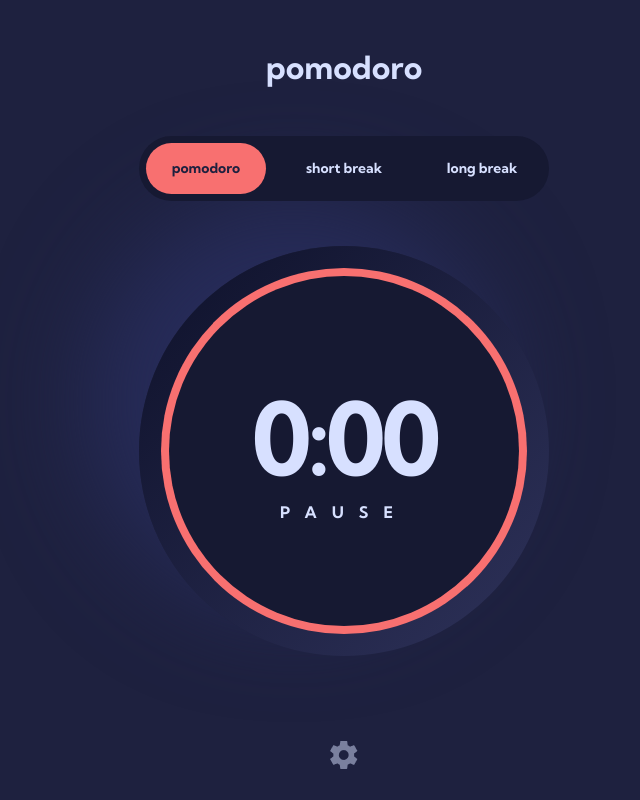
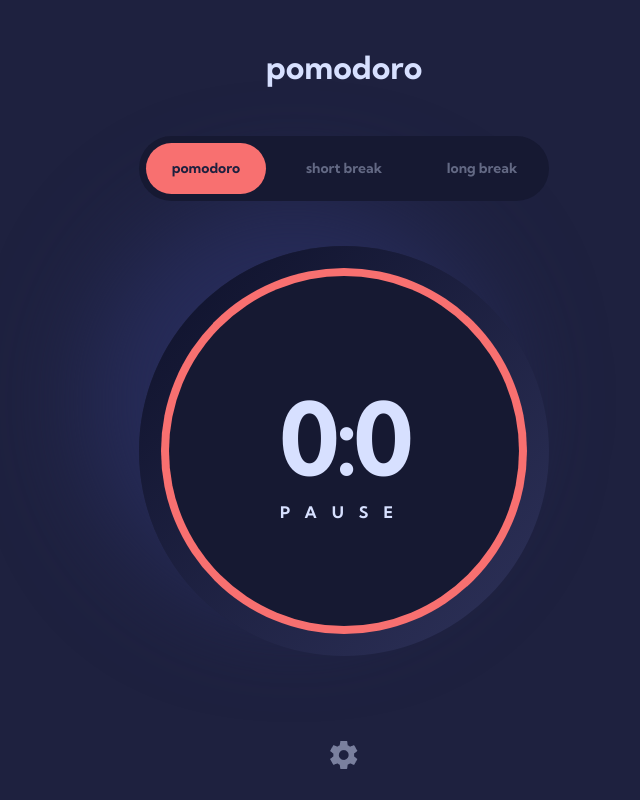
Before and after one commit to MuhammedBaki99/Pomodoro-App-React, a React (Vite) app: page / in a window 1280 px wide. Shown: the whole page, without its empty margins (296-936 px from the left). Built offline with nearby package versions, Linux system fonts and the light colour scheme.

Commit message:
break butonlarının işlevleri eklendi

```diff
--- a/src/components/Pomodoro/index.jsx
+++ b/src/components/Pomodoro/index.jsx
@@ -1,26 +1,49 @@
 import "./pomodoro.css"
 import { useContext } from "react";
+import React, { useEffect, useState } from "react";
 import { FontContext } from "../../App";
 
 export default function Pomodoro() {
   const { theme, pomodoro, longbreak, shortbreak } = useContext(FontContext);
 
+  const [time, setTime] = useState(pomodoro * 60);
+  const [toggle, setToggle] = useState("pomodoro");
+
+  useEffect(() => {
+    let timer = setInterval(() => {
+      setTime((time) => {
+        if (time === 0) {
+          clearInterval(timer);
+          return 0;
+        } else return time - 1;
+      });
+    }, 1000);
+  }, [pomodoro]);
+
   return (
     <div className="pomodoroContainer">
+
       <h1>pomodoro</h1>
+
       <div className="buttonList">
-        <button style={{ backgroundColor: theme }}>pomodoro</button>
-        <button>short break</button>
-        <button>long break</button>
+        <button onClick={() => { setTime(pomodoro * 60); setToggle("pomodoro") }}
+          style={{ backgroundColor: `${toggle === "pomodoro" ? theme : ""}`, color: `${toggle === "pomodoro" ? "rgba(30, 33, 63, 1)" : "rgba(215, 224, 255, .4)"}` }}>pomodoro</button>
+        <button onClick={() => { setTime(shortbreak * 60); setToggle("shortbreak") }}
+          style={{ backgroundColor: `${toggle === "shortbreak" ? theme : ""}`, color: `${toggle === "shortbreak" ? "rgba(30, 33, 63, 1)" : "rgba(215, 224, 255, .4)"}` }}>short break</button>
+        <button onClick={() => { setTime(longbreak * 60); setToggle("longbreak") }}
+          style={{ backgroundColor: `${toggle === "longbreak" ? theme : ""}`, color: `${toggle === "longbreak" ? "rgba(30, 33, 63, 1)" : "rgba(215, 224, 255, .4)"}` }}>long break</button>
       </div>
+
       <div className="pomodoro">
         <div className="timeCount" style={{ backgroundColor: theme }}>
           <div className="timeText">
-            <h1>{pomodoro}:00</h1>
+            <h1> {`${Math.floor(time / 60)}`}:
+              {`${time % 60}`}</h1>
             <button>PAUSE</button>
           </div>
         </div>
       </div>
+
     </div>
   )
 }
--- a/src/components/Pomodoro/pomodoro.css
+++ b/src/components/Pomodoro/pomodoro.css
@@ -36,7 +36,6 @@
     color: rgba(30, 33, 63, 1);
   }
 }
-
 
 .pomodoro {
   width: 410px;
```
